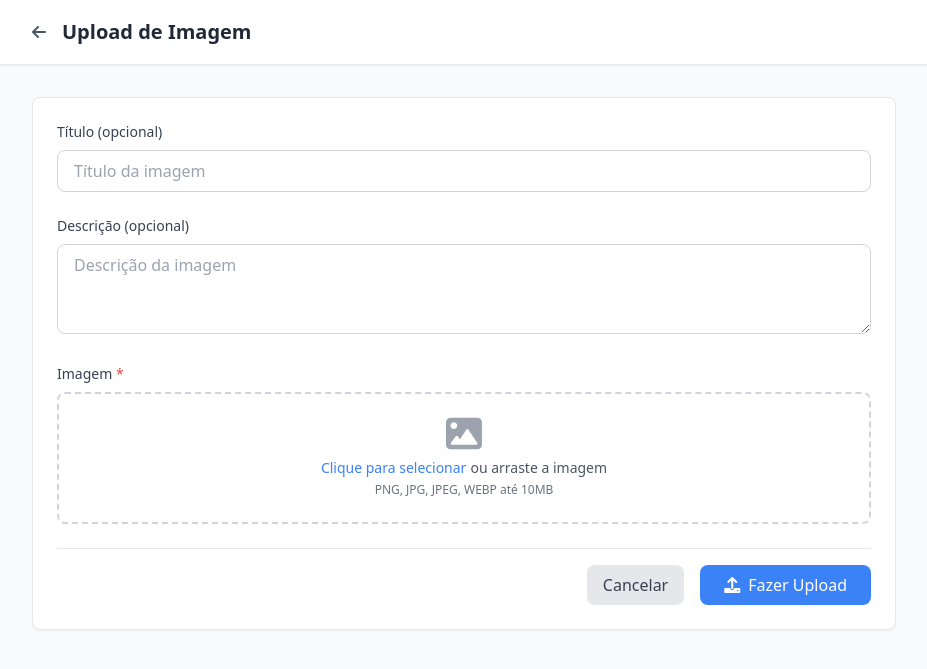
After one commit to pedroaltran/semeadores-do-bem-2025, a Flask app: page /galeria/upload in a window 1280 px wide. The commit adds this page. Shown: the top 669 px of the page, without its empty margins (176-1103 px from the left). Run offline with Flask 3, Linux system fonts and the light colour scheme; the visitor is signed in with stand-in values (Sample User, id 1); some libraries are stand-ins or nearby versions.

Commit message:
Fazendo a galeria

```diff
--- a/app/__init__.py
+++ b/app/__init__.py
@@ -88,12 +88,14 @@ def register_blueprints(app):
     from app.routes.main_routes import main_bp
     from app.routes.auth_routes import auth_bp
     from app.routes.blog_routes import blog_bp
+    from app.routes.galeria_routes import galeria_bp
     from app.routes.admin_routes import admin_bp
     from app.routes.transparency_routes import transparency_bp
 
     app.register_blueprint(main_bp)
     app.register_blueprint(auth_bp, url_prefix='/auth')
     app.register_blueprint(blog_bp, url_prefix='/blog')
+    app.register_blueprint(galeria_bp, url_prefix='/galeria')
     app.register_blueprint(admin_bp, url_prefix='/admin')
     app.register_blueprint(transparency_bp, url_prefix='/transparencia')
 
--- /dev/null
+++ b/app/routes/galeria_routes.py
@@ -0,0 +1,146 @@
+import os
+import uuid
+from datetime import datetime, timezone
+from flask import Blueprint, render_template, request, redirect, url_for, flash, current_app, session
+from werkzeug.utils import secure_filename
+from app import supabase
+from app.utils.decorators import login_required
+from app.services.file_service import allowed_file, generate_unique_filename
+from app.services.supabase_service import upload_file_to_supabase
+
+galeria_bp = Blueprint('gallery', __name__, url_prefix='/galeria')
+
+@galeria_bp.route('/', endpoint='index')
+def public_gallery():
+    """Exibe a galeria pública"""
+    try:
+        response = supabase.table('gallery_images')\
+            .select('*')\
+            .order('created_at', desc=True)\
+            .limit(100)\
+            .execute()
+        images = response.data if response.data else []
+    except Exception as e:
+        print(f"Erro ao buscar imagens: {e}")
+        images = []
+
+    return render_template('galeria.html', images=images)  # <-- galeria pública
+
+@galeria_bp.route('/admin', endpoint='admin')
+@login_required
+def admin_gallery():
+    """Página administrativa para gerenciar imagens"""
+    try:
+        response = supabase.table('gallery_images')\
+            .select('*')\
+            .order('created_at', desc=True)\
+            .limit(100)\
+            .execute()
+        images = response.data if response.data else []
+    except Exception as e:
+        print(f"Erro ao buscar imagens: {e}")
+        images = []
+
+    return render_template('admin/gallery.html', images=images)
+
+@galeria_bp.route('/upload', methods=['GET', 'POST'])
+@login_required
+def upload():
+    """Upload de imagem para galeria"""
+    if request.method == 'POST':
+        try:
+            titulo = request.form.get('title')
+            descricao = request.form.get('description', '')
+
+            # Se não tiver título, gera um título aleatório
+            if not titulo or titulo.strip() == '':
+                titulo = f"Imagem-{uuid.uuid4().hex[:8]}"
+
+            if 'file' not in request.files or not request.files['file'].filename:
+                flash('Imagem é obrigatória.', 'error')
+                return render_template('admin/upload_galeria.html')
+
+            file = request.files['file']
+
+            # Verificar extensão permitida
+            if not allowed_file(file.filename, {'png', 'jpg', 'jpeg', 'webp'}):
+                flash('Tipo de imagem não permitido.', 'error')
+                return render_template('admin/upload_galeria.html')
+
+            filename = generate_unique_filename(file.filename)
+            file_path = f"galeria/{filename}"
+
+            upload_file_to_supabase(file, current_app.config['BUCKET_IMAGES'], file_path)
+            file_url = supabase.storage.from_(current_app.config['BUCKET_IMAGES']).get_public_url(file_path)
+
+            firebase_uid = session['user']['localId']
+            author_email = session['user']['email']
+            mime_type = file.content_type or 'image/jpeg'
+            file_content = file.read()
+            file_size = len(file_content)
+            file.seek(0)
+
+            image_data = {
+                'titulo': titulo,
+                'descricao': descricao,
+                'file_path': file_url,
+                'original_filename': file.filename,
+                'file_size': file_size,
+                'mime_type': mime_type,
+                'firebase_author_uid': firebase_uid,
+                'author_email': author_email,
+                'created_at': datetime.now(timezone.utc).isoformat(),
+                'updated_at': datetime.now(timezone.utc).isoformat()
+            }
+
+            response = supabase.table('gallery_images').insert(image_data).execute()
+
+            if response.data:
+                flash('Imagem enviada com sucesso!', 'success')
+                return redirect(url_for('gallery.index'))
+            else:
+                flash('Erro ao salvar imagem.', 'error')
+
+        except Exception as e:
+            print(f"Erro no upload: {e}")
+            flash('Erro ao enviar imagem.', 'error')
+
+    return render_template('admin/upload_galeria.html')
+
+
+@galeria_bp.route('/delete/<uuid:image_id>', methods=['POST'])
+@login_required
+def delete(image_id):
+    """Deleta imagem da galeria"""
+    try:
+        response = supabase.table('gallery_images').select('*').eq('id', str(image_id)).execute()
+        if not response.data:
+            flash('Imagem não encontrada.', 'error')
+            return redirect(url_for('gallery.index'))
+
+        image = response.data[0]
+        current_user_uid = session['user']['localId']
+        if image['firebase_author_uid'] != current_user_uid:
+            flash('Você não tem permissão para deletar esta imagem.', 'error')
+            return redirect(url_for('gallery.index'))
+
+        try:
+            file_url = image['file_path']
+            if file_url and 'galeria/' in file_url:
+                file_name = file_url.split('galeria/')[-1].split('?')[0]
+                supabase.storage.from_(current_app.config['BUCKET_IMAGES']).remove([f"galeria/{file_name}"])
+        except Exception as storage_e:
+            print(f"Erro ao deletar imagem do storage: {storage_e}")
+
+        delete_response = supabase.table('gallery_images').delete().eq('id', str(image_id)).execute()
+
+        if delete_response.data:
+            flash('Imagem deletada com sucesso.', 'success')
+        else:
+            flash('Erro ao deletar imagem.', 'error')
+
+    except Exception as e:
+        print(f"Erro ao deletar imagem: {e}")
+        flash('Erro inesperado ao deletar.', 'error')
+
+    return redirect(url_for('gallery.index'))
--- a/app/routes/main_routes.py
+++ b/app/routes/main_routes.py
@@ -125,7 +125,3 @@ def enviar_email():
             'success': False,
             'message': f'Erro ao processar mensagem: {error_message}'
         }), 500
-
-@main_bp.route('/galeria')
-def galeria():
-    abort(503)
--- /dev/null
+++ b/app/templates/admin/upload_galeria.html
@@ -0,0 +1,152 @@
+<!-- templates/admin/upload_galeria.html -->
+<!DOCTYPE html>
+<html lang="pt-br">
+<head>
+    <meta charset="UTF-8">
+    <meta name="viewport" content="width=device-width, initial-scale=1.0">
+    <title>Upload de Fotos - Semeadores do Bem</title>
+    <!-- Tailwind CSS -->
+    <script src="https://cdn.tailwindcss.com"></script>
+
+    <!-- Font Awesome -->
+    <link rel="stylesheet" href="https://cdnjs.cloudflare.com/ajax/libs/font-awesome/6.0.0/css/all.min.css">
+
+    <!-- Google Fonts -->
+    <link href="https://fonts.googleapis.com/css2?family=Montserrat:wght@300;400;500;600;700&family=Open+Sans:wght@300;400;600&display=swap" rel="stylesheet">
+
+    <!-- Custom CSS -->
+    <link rel="stylesheet" href="../static/index.css">
+
+    <link rel="icon" href="{{ url_for('static', filename='images/icone.png') }}" type="image/x-icon">
+
+    <script>
+        tailwind.config = {
+            theme: {
+                extend: {
+                    colors: {
+                        primary: '#3B82F6',
+                        'primary-dark': '#2563EB',
+                        secondary: '#10B981',
+                        danger: '#EF4444',
+                    }
+                }
+            }
+        }
+    </script>
+</head>
+<body class="bg-gray-50">
+
+<nav class="bg-white shadow-sm border-b border-gray-200 sticky top-0 z-50">
+  <div class="max-w-4xl mx-auto px-4">
+    <div class="flex items-center justify-between h-16">
+      <div class="flex items-center space-x-4">
+        <a href="{{ url_for('gallery.admin') }}" class="text-gray-600 hover:text-gray-900">
+          <i class="fas fa-arrow-left"></i>
+        </a>
+        <h1 class="text-xl font-semibold text-gray-800">Upload de Imagem</h1>
+      </div>
+    </div>
+  </div>
+</nav>
+
+<div class="max-w-4xl mx-auto px-4 py-8">
+  {% with messages = get_flashed_messages(with_categories=true) %}
+    {% if messages %}
+      {% for category, message in messages %}
+        <div class="mb-4 p-4 rounded-lg border
+            {{ 'bg-red-50 text-red-700 border-red-200' if category == 'error' else
+               'bg-green-50 text-green-700 border-green-200' if category == 'success' else
+               'bg-blue-50 text-blue-700 border-blue-200' }}">
+          <i class="fas fa-{{ 'exclamation-circle' if category == 'error' else 'check-circle' }} mr-2"></i>
+          {{ message }}
+        </div>
+      {% endfor %}
+    {% endif %}
+  {% endwith %}
+
+  <form action="{{ url_for('gallery.upload') }}" method="POST" enctype="multipart/form-data">
+    <div class="bg-white rounded-lg shadow-sm border border-gray-200 p-6 space-y-6">
+
+      <!-- Título (opcional) -->
+      <div>
+        <label for="title" class="block text-sm font-medium text-gray-700 mb-2">Título (opcional)</label>
+        <input
+          type="text"
+          id="title"
+          name="title"
+          placeholder="Título da imagem"
+          class="w-full px-4 py-2 border border-gray-300 rounded-lg focus:outline-none focus:ring-2 focus:ring-primary focus:border-transparent"
+        />
+      </div>
+
+      <!-- Descrição (opcional) -->
+      <div>
+        <label for="description" class="block text-sm font-medium text-gray-700 mb-2">Descrição (opcional)</label>
+        <textarea
+          id="description"
+          name="description"
+          rows="3"
+          placeholder="Descrição da imagem"
+          class="w-full px-4 py-2 border border-gray-300 rounded-lg focus:outline-none focus:ring-2 focus:ring-primary focus:border-transparent"
+        ></textarea>
+      </div>
+
+      <!-- Upload da Imagem -->
+      <div>
+        <label class="block text-sm font-medium text-gray-700 mb-2">Imagem <span class="text-red-500">*</span></label>
+        <div class="mt-1 flex justify-center px-6 pt-5 pb-6 border-2 border-gray-300 border-dashed rounded-lg hover:border-gray-400 transition-colors">
+          <div class="space-y-1 text-center">
+            <i class="fas fa-image text-4xl text-gray-400"></i>
+            <div class="flex text-sm text-gray-600">
+              <label for="file" class="relative cursor-pointer bg-white rounded-md font-medium text-primary hover:text-primary-dark">
+                <span>Clique para selecionar</span>
+                <input id="file" name="file" type="file" class="sr-only" required accept="image/*">
+              </label>
+              <p class="pl-1">ou arraste a imagem</p>
+            </div>
+            <p class="text-xs text-gray-500">PNG, JPG, JPEG, WEBP até 10MB</p>
+          </div>
+        </div>
+      </div>
+
+      <div class="flex items-center justify-end space-x-4 pt-4 border-t border-gray-200">
+        <a href="{{ url_for('gallery.admin') }}" class="px-4 py-2 text-gray-700 bg-gray-200 rounded-lg hover:bg-gray-300 transition-colors">
+          Cancelar
+        </a>
+        <button type="submit" class="px-6 py-2 bg-primary text-white rounded-lg hover:bg-primary-dark transition-colors flex items-center">
+          <i class="fas fa-upload mr-2"></i>Fazer Upload
+        </button>
+      </div>
+
+    </div>
+  </form>
+</div>
+</body>
+<script>
+  const fileInput = document.getElementById('file');
+
+  fileInput?.addEventListener('change', () => {
+    const fileName = fileInput.files[0]?.name || '';
+    const fileSize = fileInput.files[0]?.size || 0;
+    const fileSizeMB = (fileSize / (1024 * 1024)).toFixed(2);
+
+    if (fileSize > 10 * 1024 * 1024) {
+      alert('Arquivo muito grande! O limite é 10MB.');
+      fileInput.value = '';
+      return;
+    }
+
+    let label = document.createElement('p');
+    label.textContent = `Selecionado: ${fileName} (${fileSizeMB}MB)`;
+    label.className = 'mt-2 text-sm text-gray-700 font-medium';
+
+    // Remove anterior, se já tiver
+    const old = document.getElementById('fileLabel');
+    if (old) old.remove();
+
+    label.id = 'fileLabel';
+    fileInput.closest('.space-y-1').appendChild(label);
+  });
+</script>
+
+</html>
--- a/app/templates/index.html
+++ b/app/templates/index.html
@@ -73,6 +73,9 @@
                             </a>
                             <a href="#unidade-simioni" class="block px-4 py-3 text-sm text-gray-700 hover:bg-orange-50 hover:text-primary">
                                 Simioni - Apoio Social
+                            </a>
+                            <a href="/galeria" class="block px-4 py-3 text-sm text-gray-700 hover:bg-orange-50 hover:text-primary">
+                                Ver Fotos
                             </a>
                         </div>
                     </div>
@@ -446,7 +449,7 @@
                             <span>Orientação e encaminhamento social</span>
                         </li>
                     </ul>
-                    <a href="#projetos-sociais" target="_blank" class="inline-block mt-6 text-accent font-semibold hover:underline">
+                    <a href="/blog/" class="inline-block mt-6 text-accent font-semibold hover:underline">
                         Ver todos os projetos sociais →
                     </a>
                 </div>
--- a/config.py
+++ b/config.py
@@ -44,6 +44,7 @@ class Config:
     ALLOWED_EXTENSIONS_IMG = {'png', 'jpg', 'jpeg', 'gif', 'webp'}
     BUCKET_DOCUMENTS = 'documents'
     BUCKET_BLOG_IMAGES = 'blog-images'
+    BUCKET_IMAGES = 'gallery'
 
     # Flask Configuration
     MAX_CONTENT_LENGTH = 16 * 1024 * 1024  # 16MB max upload
```
Also changed, not shown: app/routes/admin_routes.py (+19 -1 lines), app/templates/admin/dashboard.html (+23 -29 lines), app/templates/admin/gallery.html (added, +103 -0 lines), app/templates/galeria.html (+12 -8 lines).
